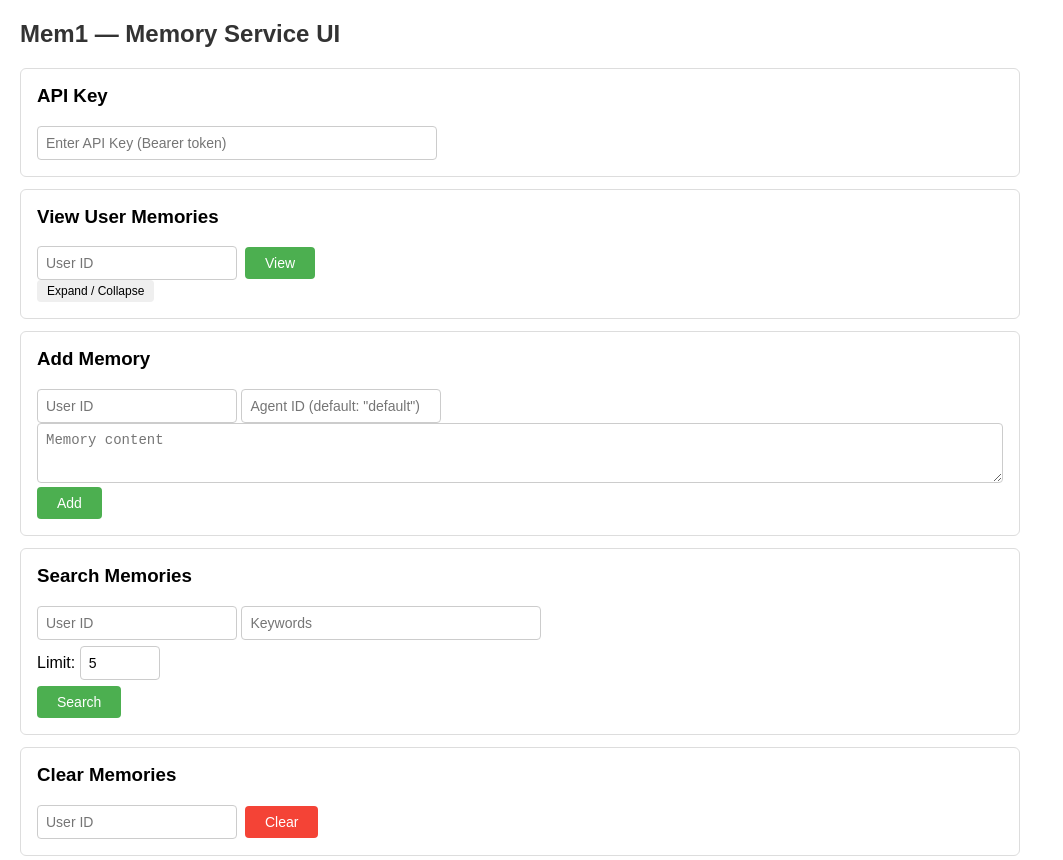
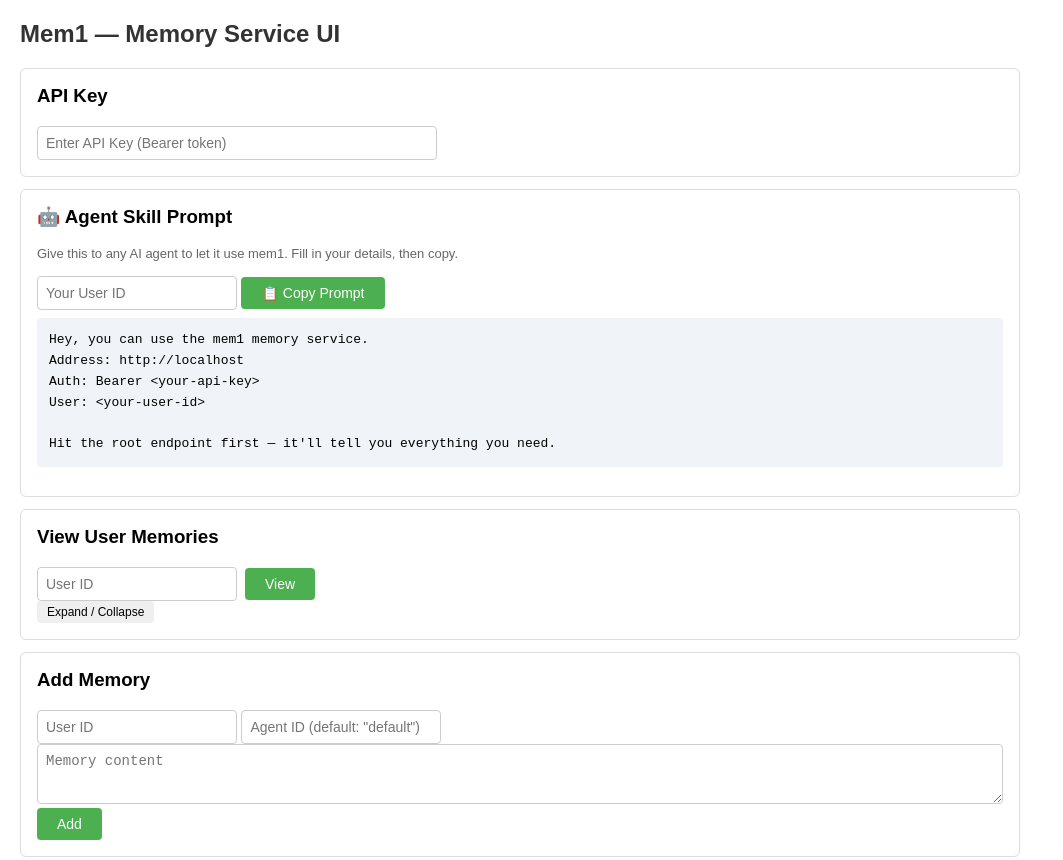
Before and after one commit to hueidou/mem1, a plain HTML site: page index.html in a window 1280 px wide. Shown: the top 860 px of the page, without its empty margins (0-1063 px from the left). Drawn offline with Linux system fonts and the light colour scheme.

Commit message:
feat: add agent skill prompt section to UI with copy button

```diff
--- a/index.html
+++ b/index.html
@@ -32,6 +32,14 @@ pre{background:#f5f5f5;padding:8px;border-radius:4px;overflow-x:auto;font-size:1
 <input type="password" id="apiKey" placeholder="Enter API Key (Bearer token)" style="width:400px">
 </div>
 <div id="msgBox" class="msg"></div>
+
+<div class="section">
+<h3>🤖 Agent Skill Prompt</h3>
+<p style="color:#666;font-size:13px;margin:4px 0 10px">Give this to any AI agent to let it use mem1. Fill in your details, then copy.</p>
+<input type="text" id="skillUserId" placeholder="Your User ID" style="width:200px">
+<button class="btn-primary" onclick="copySkillPrompt()" style="margin-top:6px">📋 Copy Prompt</button>
+<pre id="skillPreview" style="margin-top:8px;background:#f0f4f8;padding:12px;border-radius:4px;font-size:13px;line-height:1.6">Loading...</pre>
+</div>
 
 <div class="section">
 <h3>View User Memories</h3>
@@ -120,5 +128,25 @@ async function clearMemories(){
  msg('ok',d.message)
 }
 
+
+// ── Skill prompt ───────────────────────────────────────────────
+function updateSkillPrompt(){
+ const addr=window.location.origin;
+ const key=document.getElementById('apiKey').value||'<your-api-key>';
+ const uid=document.getElementById('skillUserId').value||'<your-user-id>';
+ document.getElementById('skillPreview').textContent=
+  'Hey, you can use the mem1 memory service.\n'+
+  'Address: '+addr+'\nAuth: Bearer '+key+'\nUser: '+uid+'\n\n'+
+  "Hit the root endpoint first — it'll tell you everything you need.";
+}
+document.getElementById('apiKey').addEventListener('input',updateSkillPrompt);
+document.getElementById('skillUserId').addEventListener('input',updateSkillPrompt);
+updateSkillPrompt();
+
+function copySkillPrompt(){
+ const t=document.getElementById('skillPreview').textContent;
+ navigator.clipboard.writeText(t).then(()=>msg('ok','Copied!')).catch(()=>msg('err','Copy failed'));
+}
+
 function esc(s){const d=document.createElement('div');d.textContent=s;return d.innerHTML}
 </script></body></html>
```
